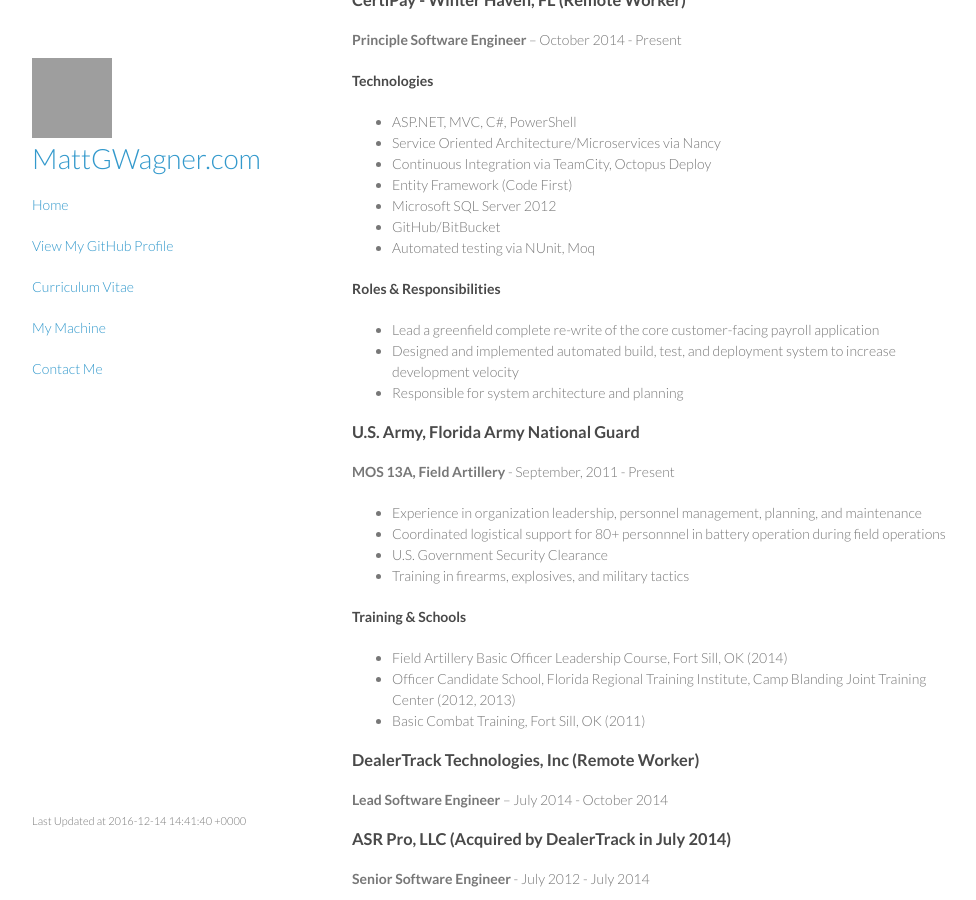
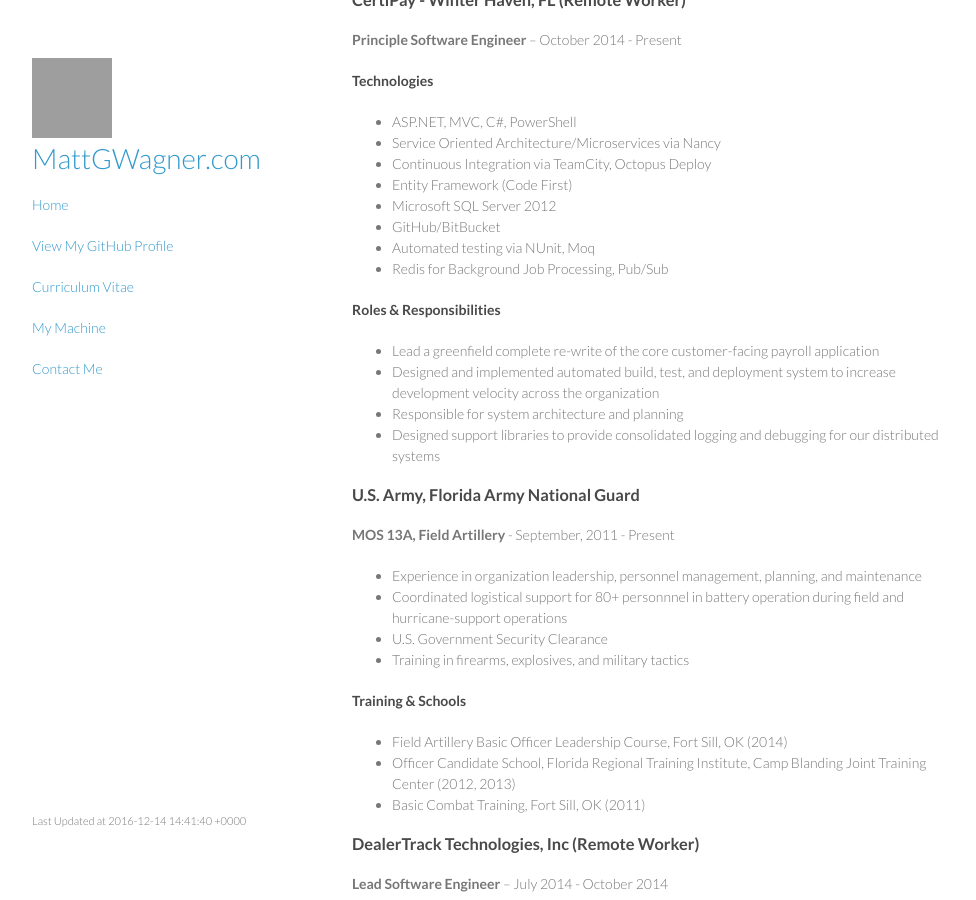
Before and after one commit to mattgwagner/mattgwagner, a Jekyll site: the page built from cv.md, in a window 1280 px wide and 900 px high, scrolled down 622 px. Shown: the whole window, without its empty margins (148-1124 px from the left). Built offline with Jekyll 4.4.1, drawn with Linux system fonts in a browser that asks for light colours; grey boxes are pictures that could not be loaded.

Commit message:
Update cv.md

```diff
--- a/cv.md
+++ b/cv.md
@@ -42,18 +42,20 @@ title: Matt G. Wagner - Curriculum Vitae
 * Microsoft SQL Server 2012
 * GitHub/BitBucket
 * Automated testing via NUnit, Moq
+* Redis for Background Job Processing, Pub/Sub
 
 #### Roles & Responsibilities
 
 * Lead a greenfield complete re-write of the core customer-facing payroll application
-* Designed and implemented automated build, test, and deployment system to increase development velocity
+* Designed and implemented automated build, test, and deployment system to increase development velocity across the organization
 * Responsible for system architecture and planning
+* Designed support libraries to provide consolidated logging and debugging for our distributed systems
 
 ### U.S. Army, Florida Army National Guard
 **MOS 13A, Field Artillery** - September, 2011 - Present
 
 * Experience in organization leadership, personnel management, planning, and maintenance
-* Coordinated logistical support for 80+ personnnel in battery operation during field operations
+* Coordinated logistical support for 80+ personnnel in battery operation during field and hurricane-support operations
 * U.S. Government Security Clearance
 * Training in firearms, explosives, and military tactics
 
```
